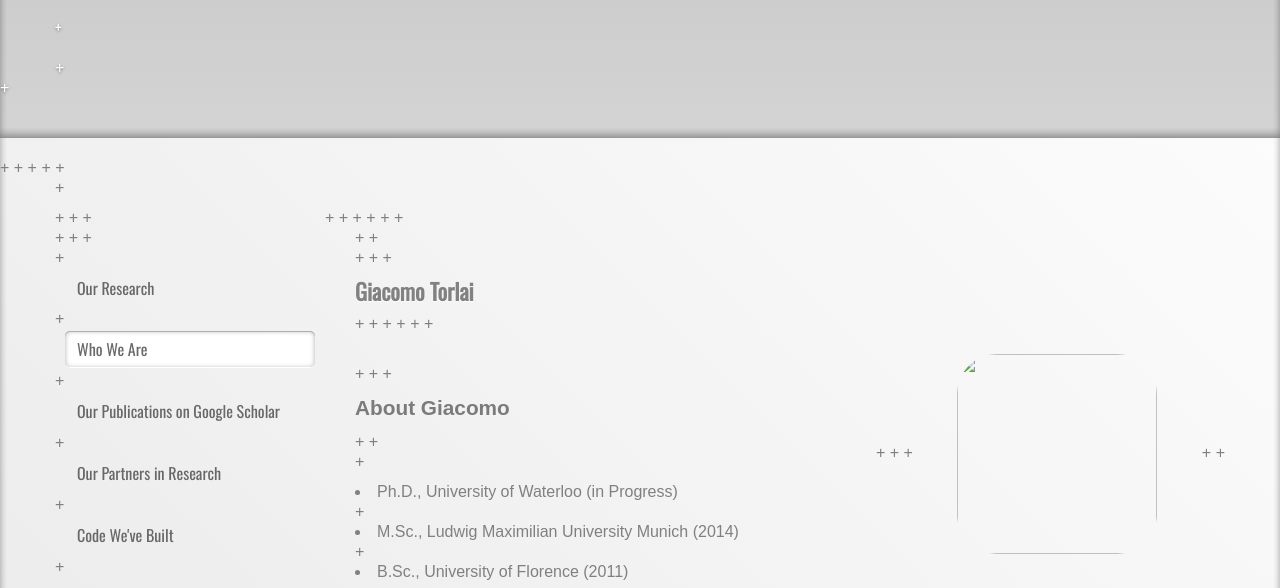
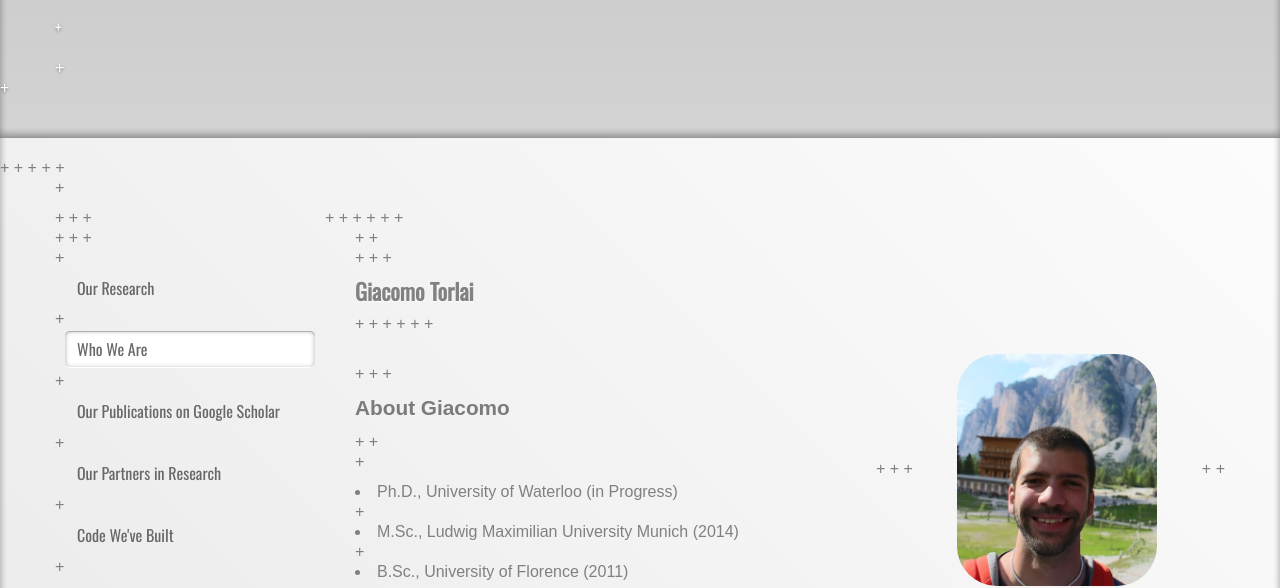
Before and after one commit to melkogroup/GroupWebsite, a plain HTML site: page People/Giacomo/Giacomo.html in a window 1280 px wide. Shown: the part 244-832 px from the top of the page. Drawn offline with nearby package versions, Linux system fonts and the light colour scheme; a web font is replaced by a local one.

Commit message:
Change image address

```diff
--- a/People/Giacomo/Giacomo.html
+++ b/People/Giacomo/Giacomo.html
@@ -156,7 +156,7 @@
 +		     				<div class="pull-right ">
 +
 +		     					<!-- Picture of group member *keep the class "grp_mem", just change the src* -->
-+		     					<img class="grp_mem" src="images/Portrait.png">
++		     					<img class="grp_mem" src="images/Giacomo.jpg">
 +
 +	     					</div>
 +
```
